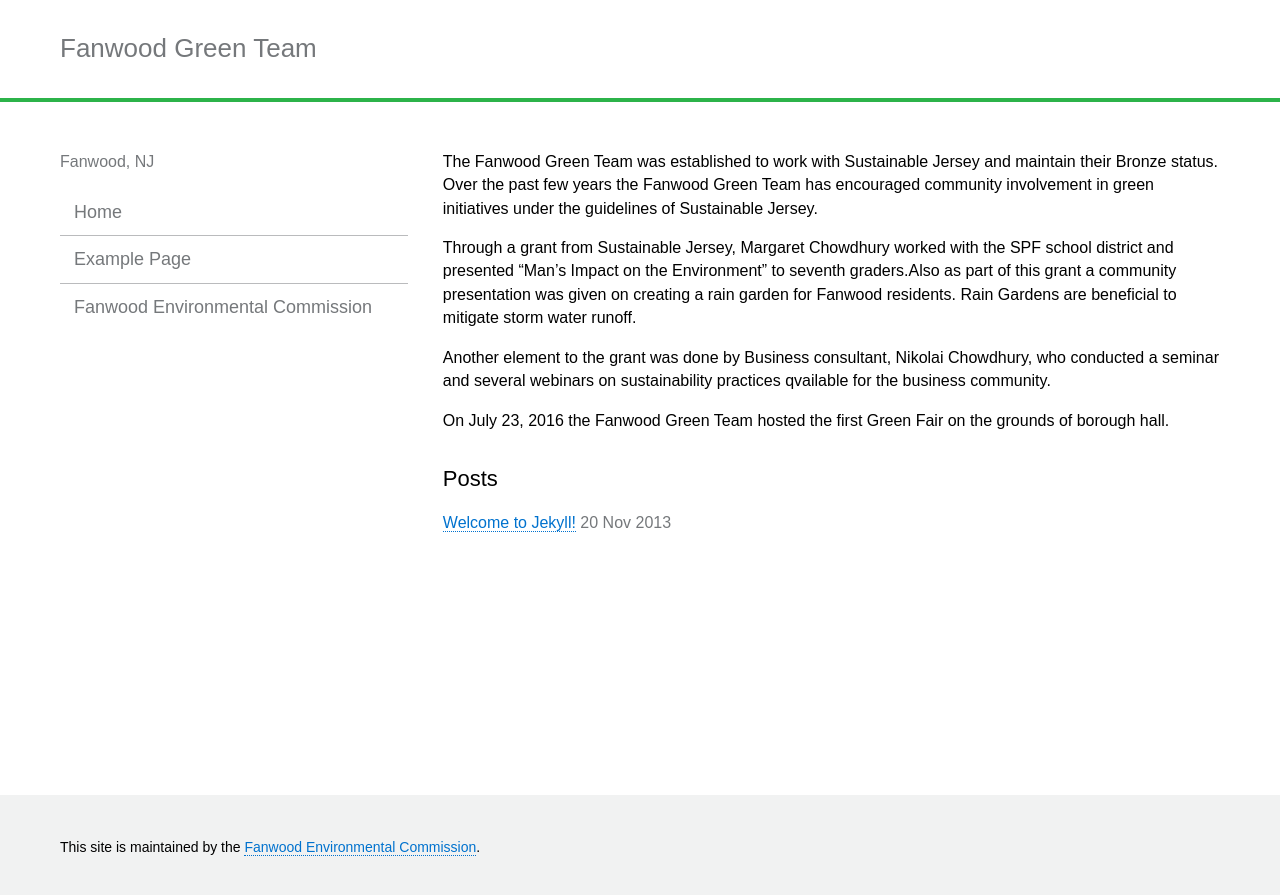
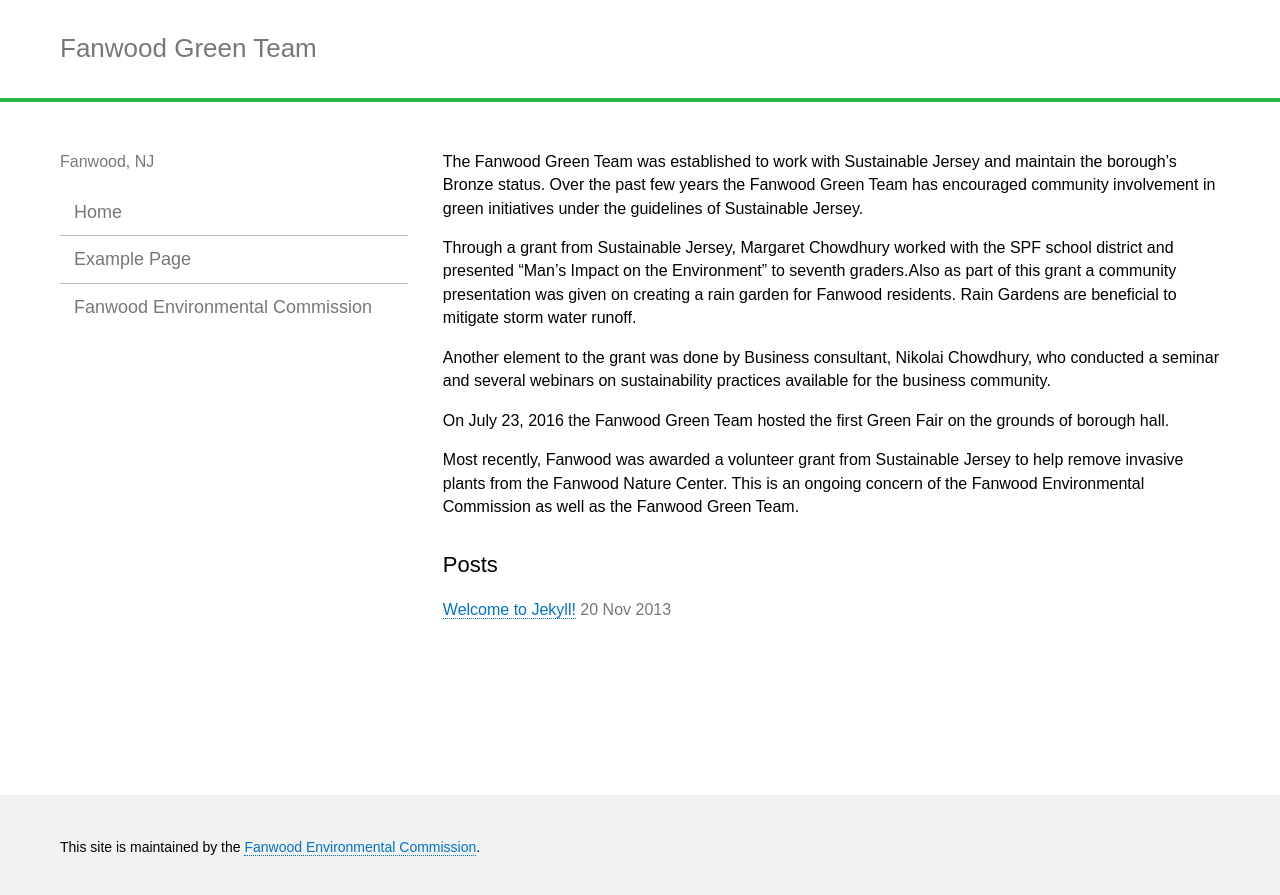
Before and after one commit to fanwoodec/fanwoodgreenteam, a Jekyll site: the page built from index.html, in a window 1280 px wide. Shown: the top 895 px of the page. Built offline with Jekyll 4.4.1, drawn with Linux system fonts in a browser that asks for light colours.

Commit message:
adding additional content

```diff
--- a/_includes/index.md
+++ b/_includes/index.md
@@ -1,7 +1,9 @@
-The Fanwood Green Team was established to work with Sustainable Jersey and maintain their Bronze status.  Over the past few years the Fanwood Green Team has encouraged community involvement in green initiatives under the guidelines of Sustainable Jersey.
+The Fanwood Green Team was established to work with Sustainable Jersey and maintain the borough's Bronze status.  Over the past few years the Fanwood Green Team has encouraged community involvement in green initiatives under the guidelines of Sustainable Jersey.
 
 Through a grant from Sustainable Jersey, Margaret Chowdhury worked with the SPF school district and presented “Man’s Impact on the Environment” to seventh graders.Also as part of this grant a community presentation was given on creating a rain garden for Fanwood residents.  Rain Gardens are beneficial to mitigate storm water runoff.
 
-Another element to the grant was done by Business consultant, Nikolai Chowdhury, who conducted a seminar and several webinars on sustainability practices qvailable for the business community.
+Another element to the grant was done by Business consultant, Nikolai Chowdhury, who conducted a seminar and several webinars on sustainability practices available for the business community.
 
 On July 23, 2016 the Fanwood Green Team hosted the first Green Fair on the grounds of borough hall.
+
+Most recently, Fanwood was awarded a volunteer grant from Sustainable Jersey to help remove invasive plants from the Fanwood Nature Center.  This is an ongoing concern of the Fanwood Environmental Commission as well as the Fanwood Green Team.
--- a/index.html
+++ b/index.html
@@ -1,6 +1,6 @@
 ---
 layout: default
-title: Microsite Template 2
+title: Fanwood Green Team
 ---
 
 {% capture index %}{% include index.md %}{% endcapture %}
```
